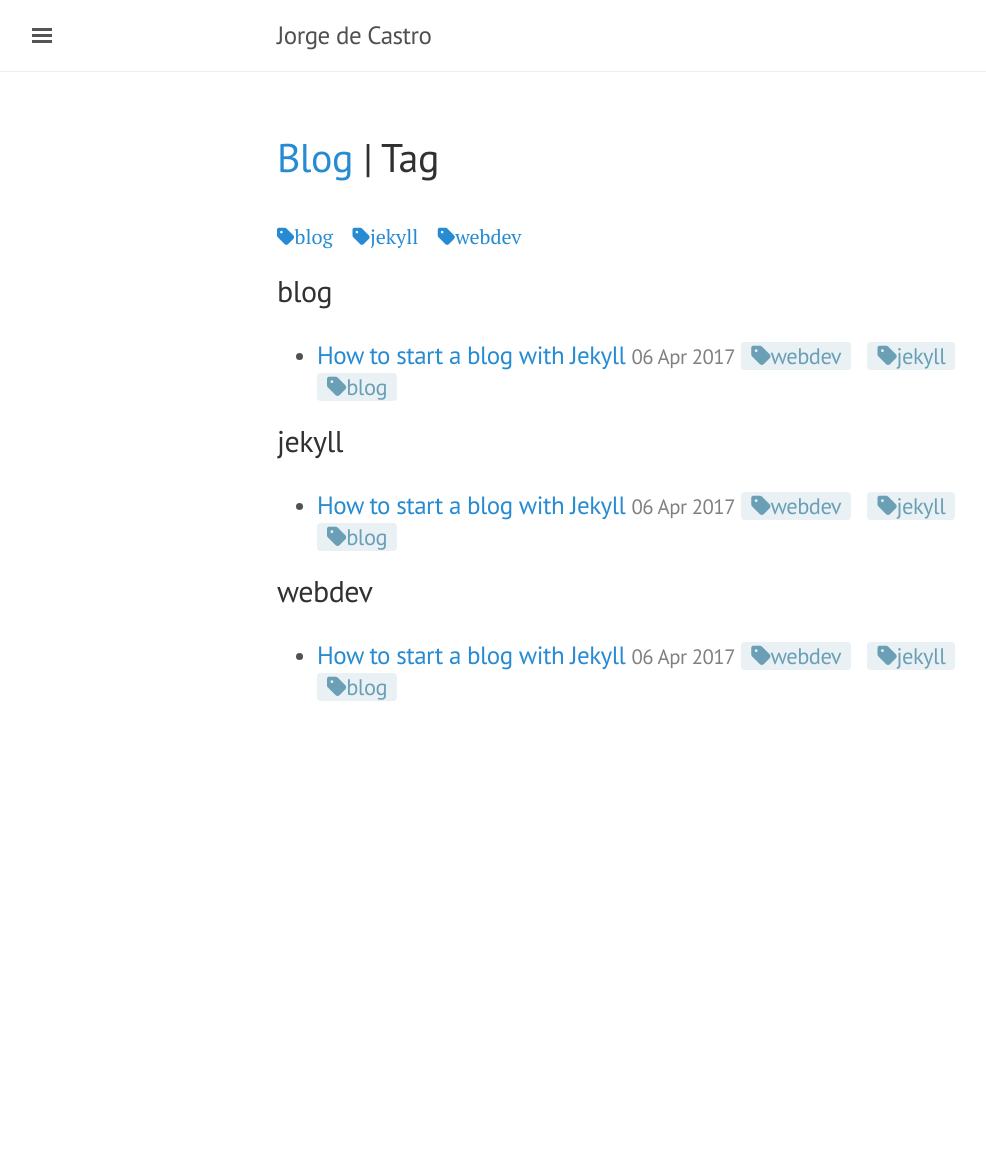
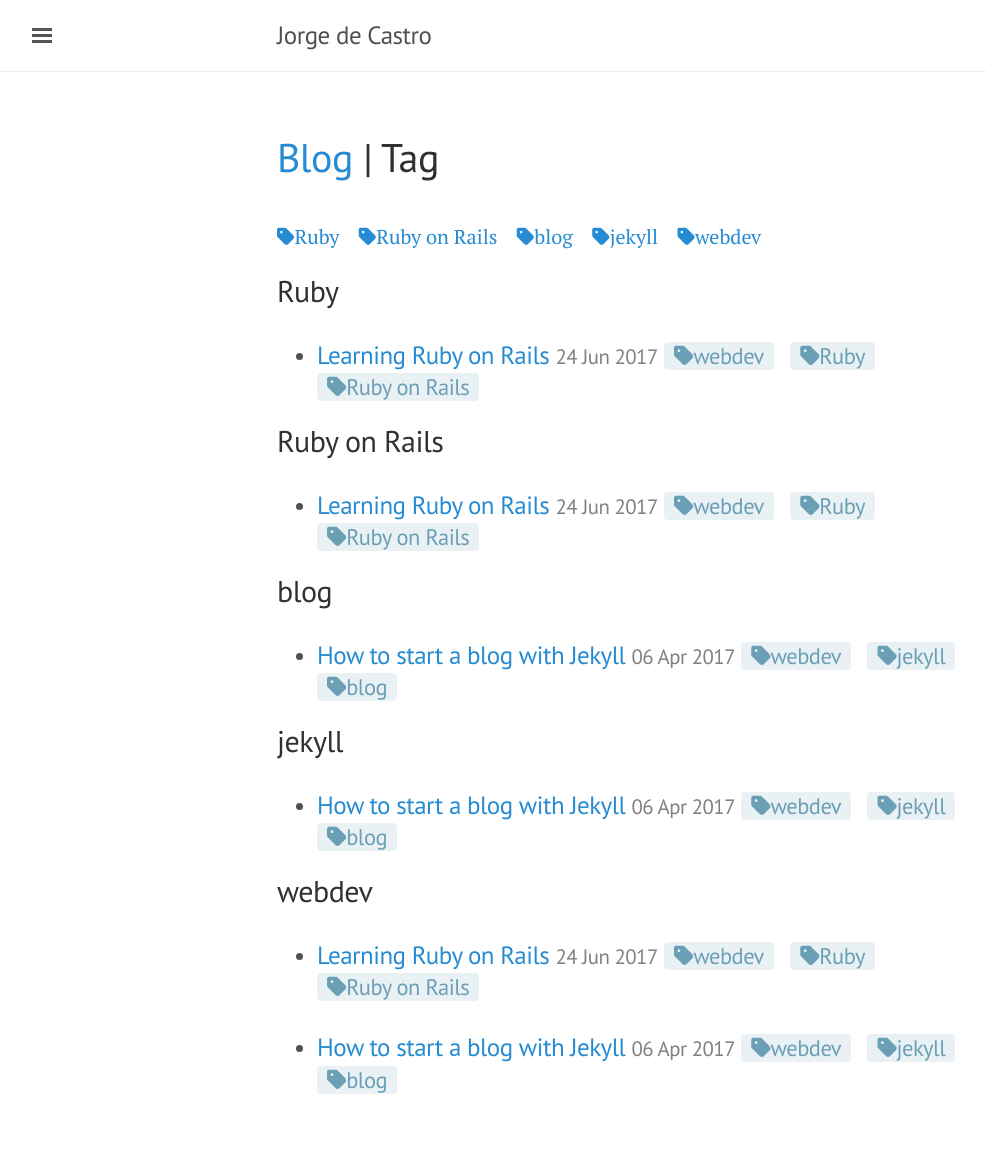
Before and after one commit to jdecastroc/jdecastroc-blog, a Jekyll site: the page built from tag.html, in a window 1280 px wide. Shown: the whole page, without its empty margins (3-989 px from the left). Built offline with Jekyll 4.4.1, drawn with Linux system fonts in a browser that asks for light colours; nearby versions of some CDN libraries; comment, search, counter and statistics services are not loaded; before the commit the page ends 900 px from its top, so only the background shows below that.

```diff
--- a/_posts/2017-06-24-learn-ruby-on-rails.md
+++ b/_posts/2017-06-24-learn-ruby-on-rails.md
@@ -1,4 +1,13 @@
-# Learning Ruby on Rails (RoR)
+---
+layout: post
+title: Learning Ruby on Rails
+description: How I started learning Ruby on Rails, a server-side web application framework written in Ruby.
+published: true
+comments: true
+category: Dev
+tags: [webdev, Ruby, Ruby on Rails]
+---
+
 ![alt Ruby on Rails](http://programacion.net/files/article/20151023121029_rubyrails.png)
 ## Reasons to learn a new programming language and motivation
 When studying at the university I needed to choose whether to develop my graduation project with Java or with Ruby. At that time, I was more confident that developing it with Java would be better to set the skills I was had been learning through the university subjects (mostly java and C++). That made me kind of abandon the idea of learning ruby and ruby on rails until I got japan.
```
Also changed, not shown: project.md (+5 -4 lines), assets/cv-parser-design.png (added), assets/pinturasxix.png (added).
